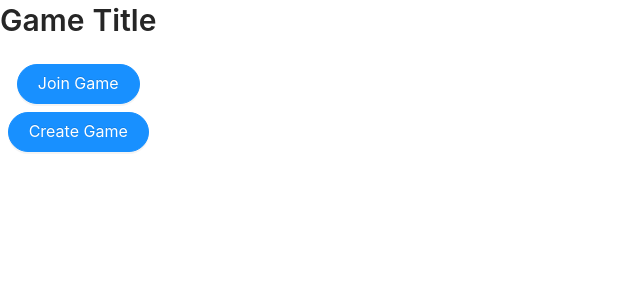
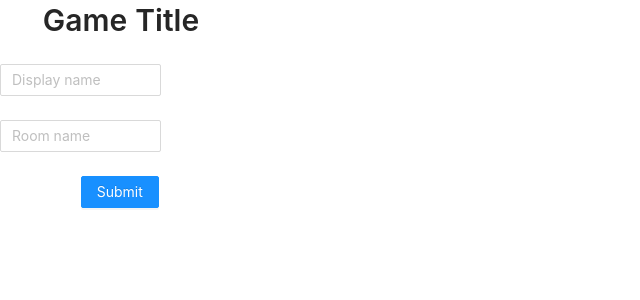
Before and after one commit to dannywuwu/video-guesser, a React (Create React App) app: page / in a window 1280 px wide. Shown: the top 300 px of the page, without its empty margins (0-640 px from the left). Built offline with nearby package versions, Linux system fonts and the light colour scheme; no server answers; the HTML template or start-up script is replaced by a standard one.

Commit message:
changed Home page: Create and Join room are the same now

```diff
--- a/src/pages/Home.js
+++ b/src/pages/Home.js
@@ -24,16 +24,6 @@ const Home = () => {
     // console.log(user, socket.id)
   }, [])
 
-  const showCreate = () => {
-    setIsModalVisible(true)
-    setIsJoin(false)
-  }
-
-  const showJoin = () => {
-    setIsModalVisible(true)
-    setIsJoin(true)
-  }
-
   const onFinish = (value) => {
     setIsModalVisible(false)
     // redirect to Game page
@@ -50,25 +40,6 @@ const Home = () => {
   return (
     <Space direction="vertical" align="center" style={{ height: "100vh" }}>
       <Title level={2}>Game Title</Title>
-      <Button type="primary" shape="round" size="large" onClick={showJoin}>
-        {" "}
-        Join Game{" "}
-      </Button>
-      <Button type="primary" shape="round" size="large" onClick={showCreate}>
-        {" "}
-        Create Game{" "}
-      </Button>
-
-      <Modal
-        visible={isModalVisible}
-        onCancel={handleCancel}
-        footer={[
-          <Button form="myForm" key="submit" htmlType="submit">
-            Submit
-          </Button>,
-        ]}
-      >
-        {isJoin ? (
       <Form
         id="myForm"
         labelCol={{ span: 8 }}
@@ -94,36 +65,12 @@ const Home = () => {
         >
           <Input placeholder="Room name" />
         </Form.Item>
-          </Form>
-        ) : (
-          <Form
-            id="myForm"
-            labelCol={{ span: 8 }}
-            wrapperCol={{ span: 16 }}
-            initialValues={{ remember: true }}
-            onFinish={onFinish}
-            // onFinishFailed={handleFinishFailed}
-            autoComplete="off"
-          >
-            <Form.Item
-              name={["user", "name"]}
-              rules={[
-                { required: true, message: "Please input your display name!" },
-              ]}
-            >
-              <Input placeholder="Display name" />
-            </Form.Item>
-            <Form.Item
-              name={["user", "room"]}
-              rules={[
-                { required: true, message: "Please input the room name!" },
-              ]}
-            >
-              <Input placeholder="Room name" />
+        <Form.Item wrapperCol={{ offset: 8, span: 16 }}>
+          <Button type="primary" htmlType="submit">
+            Submit
+          </Button>
         </Form.Item>
       </Form>
-        )}
-      </Modal>
     </Space>
   )
 }
```
Lines whose indentation alone changed are shown as unchanged.
